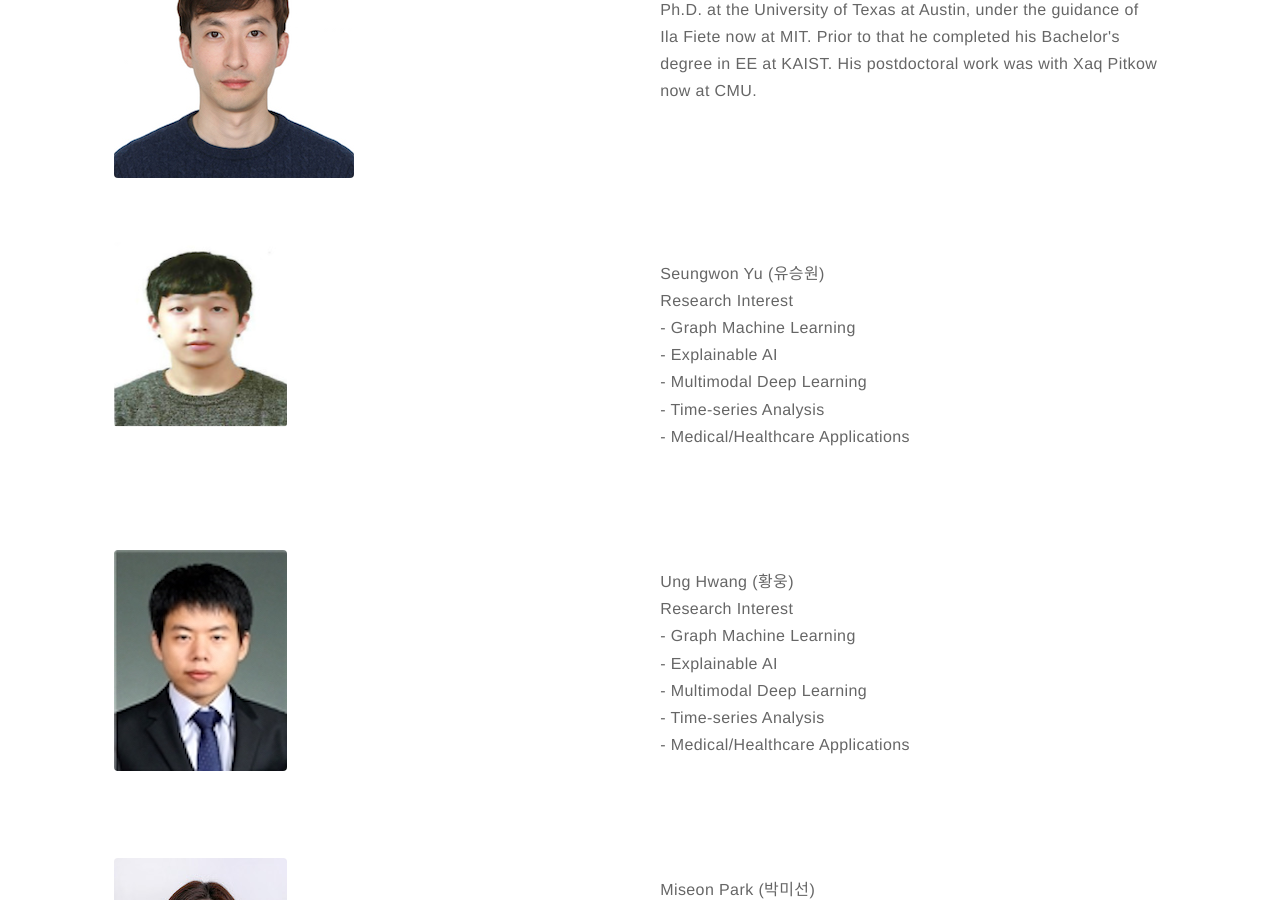
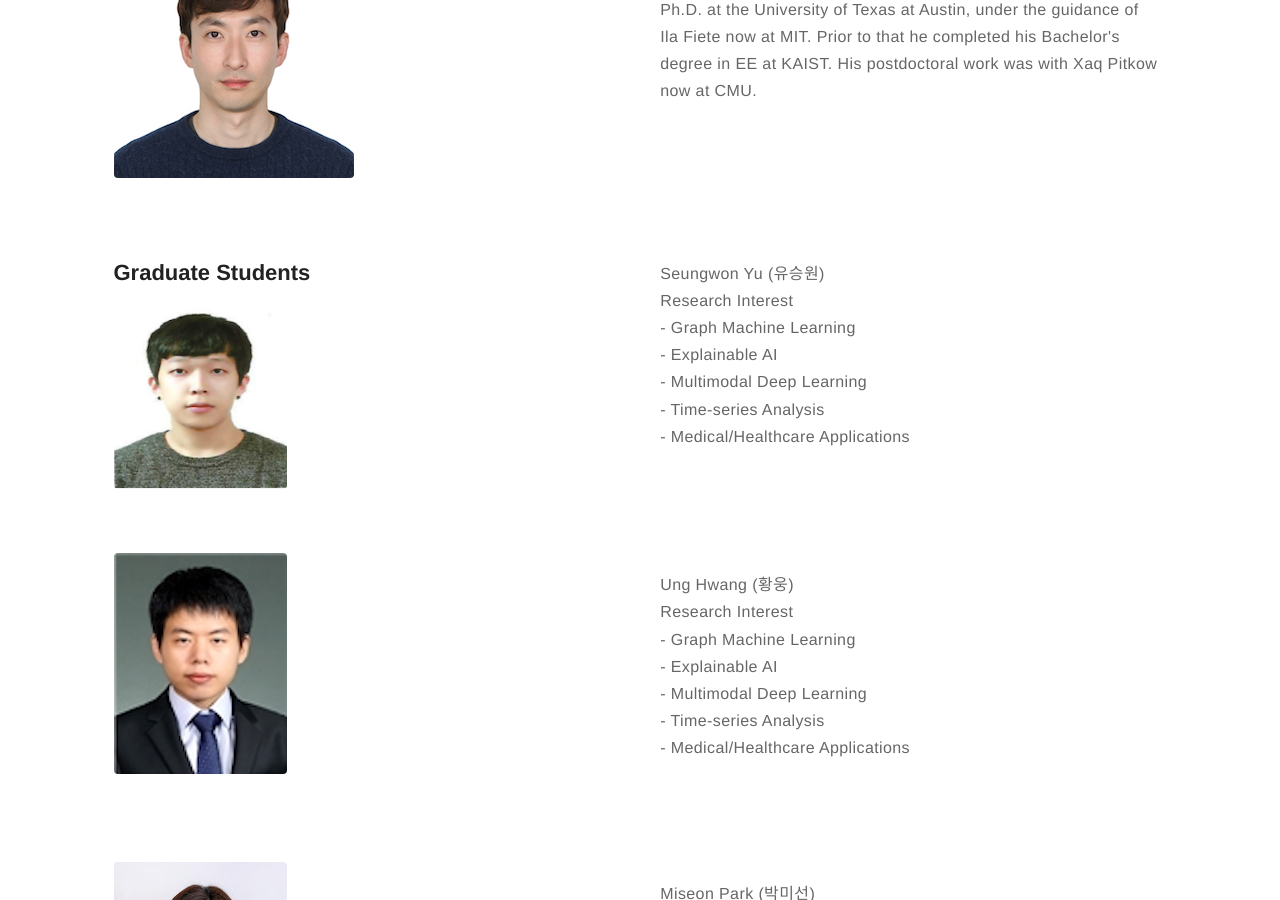
Before and after one commit to kijungyoon/kijungyoon.github.io, a Jekyll site: the page built from people.md, in a window 1280 px wide and 900 px high, scrolled down 661 px. Built offline with Jekyll 4.4.1, drawn with Linux system fonts in a browser that asks for light colours.

Commit message:
Update people.md

```diff
--- a/people.md
+++ b/people.md
@@ -18,6 +18,7 @@ layout: page
 
 <div class="side-by-side">
     <div class="toleft">
+	<h2> Graduate Students</h2>
 	<img class="image" src="https://kijungyoon.github.io/assets/images/SeungwonYoo.png" alt="Alt Text">
 	<figcaption class="caption"></figcaption>
     </div>
```
